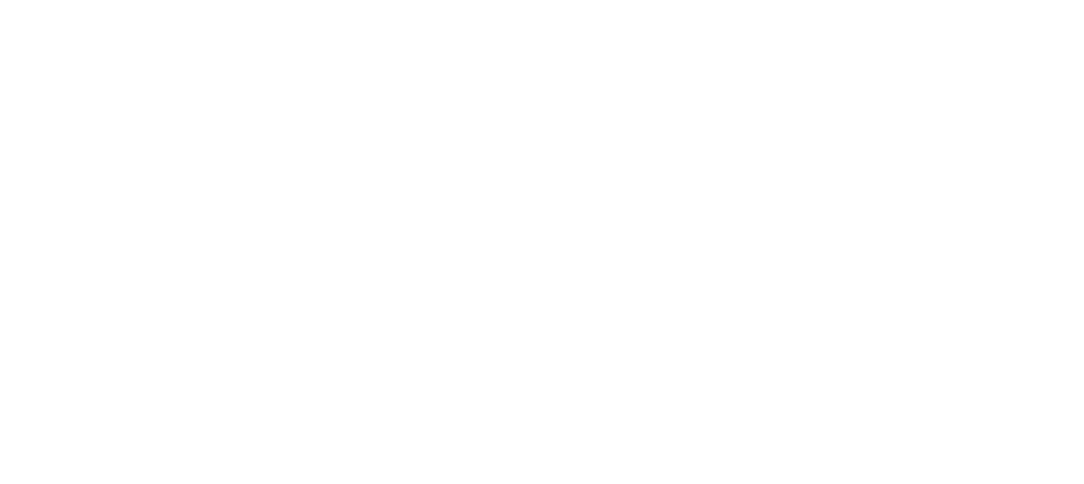
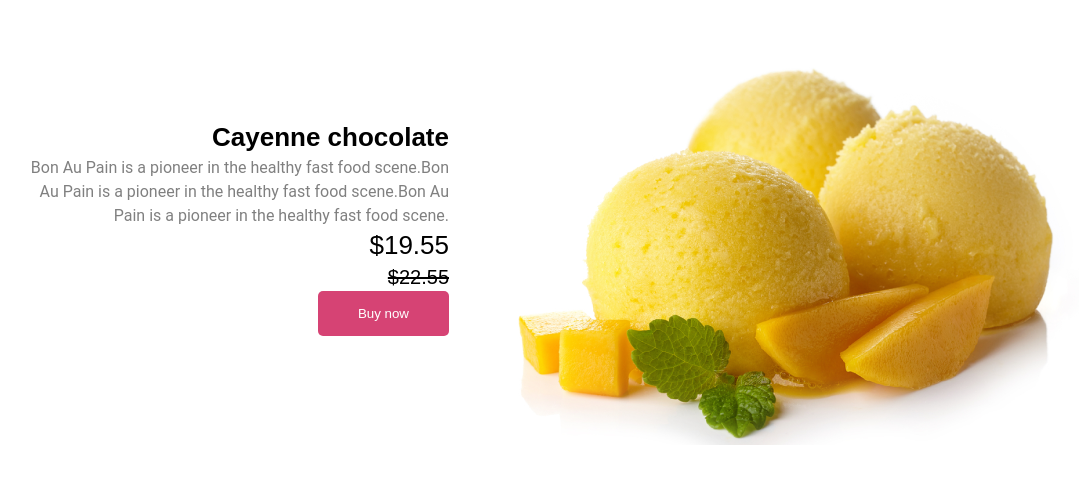
Before and after one commit to Izzatulloh5566/fork1700, a plain HTML site: page index.html in a window 1280 px wide. Shown: the whole page, without its empty margins (116-1200 px from the left). Drawn offline with Linux system fonts and the light colour scheme.

Commit message:
Cayenne chocolate

```diff
--- a/index.html
+++ b/index.html
@@ -20,7 +20,21 @@
         <section class="firdavs"></section>
         <section class="umar"></section>
         <section class="aziz"></section>
-        <section class="abu"></section>
+        <section class="abu">
+        <div class="container">
+            <div class="abu_box">
+                <div class="abu_left">
+                    <p class="abu_left_title">Cayenne chocolate</p>
+                    <p class="abu_left_text">Bon Au Pain is a pioneer in the healthy fast food scene.Bon Au Pain is a pioneer in the healthy
+                        fast food scene.Bon Au Pain is a pioneer in the healthy fast food scene.</p>
+                    <p class="abu_left_nprice">$19.55</p>
+                    <p class="abu_left_oprice">$22.55</p>
+                    <button class="abu_left_btn">Buy now</button>
+                </div>
+                <div><img src="./images/right_photo.png" alt=""></div>
+            </div>
+        </div>
+        </section>
     </main>
 </body>
 
--- a/style/style.css
+++ b/style/style.css
@@ -1,14 +1,73 @@
-*{
+* {
     margin: 0;
     padding: 0;
     box-sizing: border-box;
 }
-.container{
+
+.container {
     max-width: 1140px;
     width: 100%;
     margin: 0 auto;
     padding: 0 15px;
 }
-.header{
+
+.header {
     background-color: #F2CEDA;
 }
+
+.abu_box {
+    display: flex;
+    padding-top: 30px;
+
+}
+
+.abu_left {
+    display: flex;
+    flex-direction: column;
+    align-items: end;
+    padding: 90px 50px;
+    font-family: Arial;
+}
+
+.abu_left_title {
+    display: flex;
+    justify-content: end;
+
+    font-size: 26px;
+    font-weight: 700;
+    line-height: 35.88px;
+}
+
+.abu_left_text {
+
+    font-family: Roboto;
+    font-size: 16px;
+    font-weight: 400;
+    line-height: 24px;
+    text-align: right;
+    color: gray;
+}
+
+.abu_left_nprice {
+
+    font-size: 26px;
+    font-weight: 500;
+    line-height: 35.88px;
+}
+
+.abu_left_oprice {
+
+    font-size: 20px;
+    font-weight: 500;
+    line-height: 27.6px;
+    text-decoration: line-through;
+}
+
+.abu_left_btn {
+    padding: 15px 40px;
+    background-color: #D64374;
+    border: none;
+    color: #fff;
+    border-radius: 5px;
+
+}
```
Also changed, not shown: images/right_photo.png (added).
